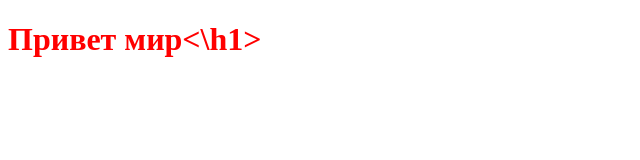
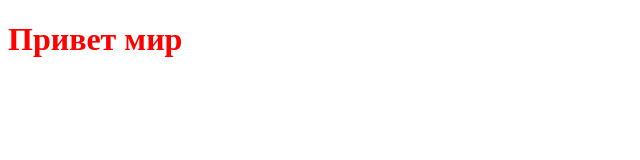
Before and after one commit to Nutri4ek/HELLO-WORLD-, a plain HTML site: page index.html in a window 1280 px wide. Shown: the whole page, without its empty margins (0-640 px from the left). Drawn offline with Linux system fonts and the light colour scheme.

Commit message:
Update index.html

```diff
--- a/index.html
+++ b/index.html
@@ -6,6 +6,6 @@
   <link rel="stylesheet" href="./style.css" />
 </head>
 <body>
-   <h1>Привет мир<\h1>
+   <h1>Привет мир</h1>
 </body>
 </html>
```
